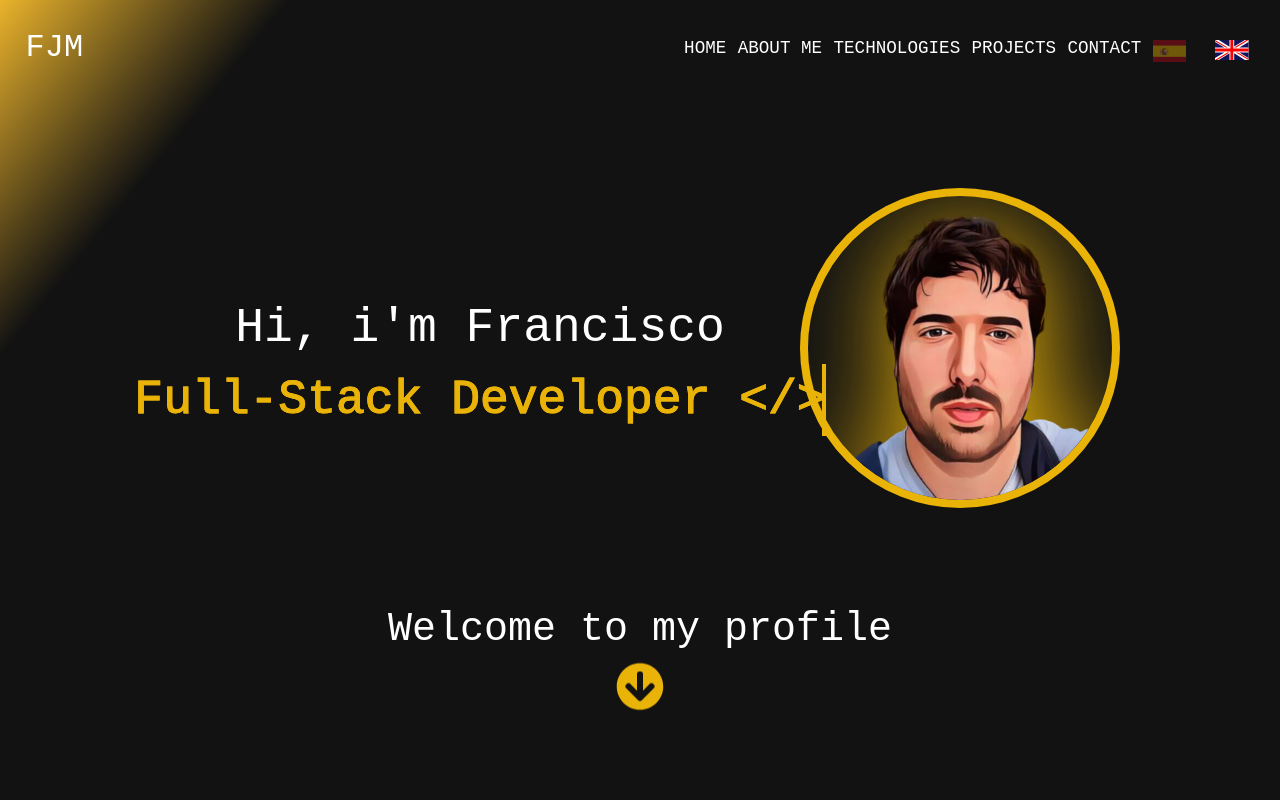
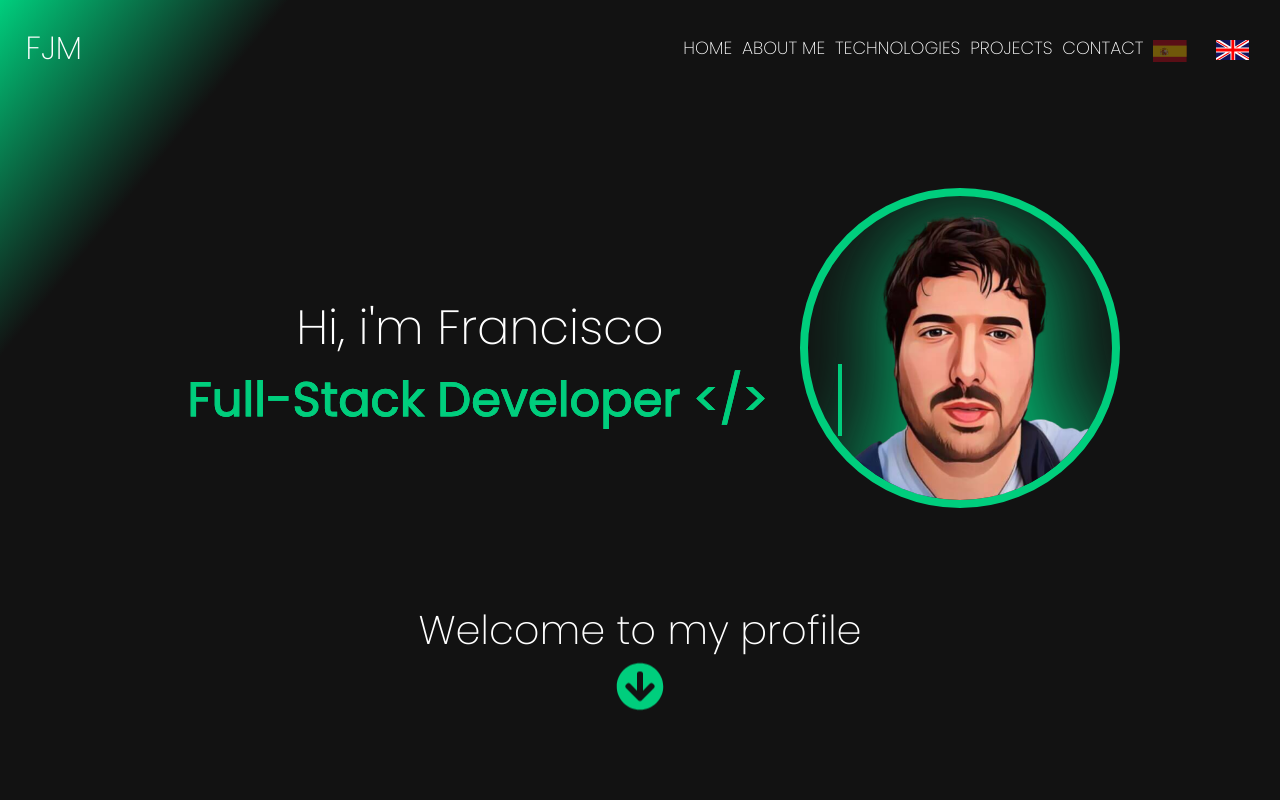
Before and after one commit to FranMack/Porfolio, a React (Vite) app in the folder front/: page / in a window 1280 px wide. Shown: the top 800 px of the page. Built offline with nearby package versions, Linux system fonts and the light colour scheme.

Commit message:
new colors build

```diff
--- a/front/index.html
+++ b/front/index.html
@@ -4,6 +4,9 @@
     <meta charset="UTF-8" />
     <meta name="viewport" content="width=device-width, initial-scale=1.0" />
     <meta name="description" content="Porfolio Francisco Mackinnon" />
+    <link rel="preconnect" href="https://fonts.googleapis.com">
+<link rel="preconnect" href="https://fonts.gstatic.com" crossorigin>
+<link href="https://fonts.googleapis.com/css2?family=Poppins:ital,wght@0,100;0,200;0,300;0,400;0,500;0,600;0,700;0,800;0,900;1,100;1,200;1,300;1,400;1,500;1,600;1,700;1,800;1,900&display=swap" rel="stylesheet">
     <link
       rel="icon"
       type="image/png"
--- a/front/src/App.css
+++ b/front/src/App.css
@@ -3,17 +3,25 @@
 @tailwind utilities;
 
 :root{
-  --primaryColor:#eab308;
+  --primaryColor:#00ce7d;
   --secundaryColor:white;
   --bgColor:#121212;
   --gradient1:rgba(18, 18, 18, 1);
-  --gradient2:rgba(234, 179, 43, 8);
+  --gradient2:rgba(0, 206, 125, 1);
 }
 
 * {
   box-sizing: border-box;
   padding: 0;
   margin: 0;
+}
+
+body {
+  background-color:var(--bgColor);
+  color: var(--secundaryColor);
+  font-family: "Poppins", sans-serif;
+  font-weight: 200;
+  font-style: normal;
 }
 
 .fondoStart {
@@ -45,11 +53,7 @@
   );
 }
 
-body {
-  background-color:var(--bgColor);
-  color: var(--secundaryColor);
-  font-family: monospace;
-}
+
 
 .textoSinFondo {
   -webkit-text-stroke: 1px var(--secundaryColor);
@@ -59,6 +63,7 @@ body {
 
 .textMotion {
   text-align: center;
+  font-weight: 400;
   display: block;
   white-space: nowrap;
   border-right: 4px solid transparent;
--- a/front/src/assets/proyectos/Info.tsx
+++ b/front/src/assets/proyectos/Info.tsx
@@ -26,6 +26,7 @@ interface ProjectInfo {
   bannerPath?: string;
   backLink?: string;
   frontLink?: string;
+  frontLink2?:string
 }
 
 export const infoAboutMe = {
@@ -73,8 +74,8 @@ export const projectsInfo: ProjectInfo[] = [
       "El administrador tiene la potestad de agregar productos nuevos, editarlos y elimimarlos.",
     adminFunctionalityEnglish:
       "The administrator has the power to add new products, edit them and delete them.",
-    backLink: "https://github.com/FranMack/TMDB---api",
-    frontLink: "https://github.com/FranMack/polirubroProps-api",
+    backLink: "https://github.com/FranMack/polirubroProps-api",
+    frontLink: "https://github.com/FranMack/polirubroProps-front",
   },
 
   {
@@ -153,8 +154,9 @@ export const projectsInfo: ProjectInfo[] = [
       "El administrador tendrá acceso a la lista de repartidores registrados, podrá verificar el estado de actividad de aquellos que estén realizando entregas en ese momento, así como también visualizar la cantidad de paquetes asignados a cada repartidor. Además, podrá crear, visualizar y editar los detalles de los paquetes que deben ser enviados.",
     adminFunctionalityEnglish:
       "The administrator will have access to the list of registered deliverers, will be able to verify the activity status of those who are making deliveries at that moment, as well as view the number of packages assigned to each deliverer. Additionally, you will be able to create, view and edit the details of the packages that must be sent.",
-    backLink: "https://github.com/FranMack/TMDB---api",
-    frontLink: "https://github.com/FranMack/TMDB---front",
+    backLink: "https://github.com/FranMack/fastDelivery-api",
+    frontLink: "https://github.com/FranMack/fastDelivery-backoffice",
+    frontLink2:"https://github.com/FranMack/fastDelivery-delivery",
     videoIdUser: "pxm56tJkOnw",
     videoIdAdmin: "ukdIW-132MQ",
   },
--- a/front/src/views/ProyectInfo.tsx
+++ b/front/src/views/ProyectInfo.tsx
@@ -20,6 +20,12 @@ function ProjectInfo() {
 
   const handleLinkFront = (): void => {
     const newTab = window.open(`${projectInfo.frontLink}`, "_blank");
+    if (newTab) {
+      newTab.focus();
+    }
+  };
+  const handleLinkFront2 = (): void => {
+    const newTab = window.open(`${projectInfo.frontLink2}`, "_blank");
     if (newTab) {
       newTab.focus();
     }
@@ -169,11 +175,11 @@ function ProjectInfo() {
                   chosenLanguage === "english" ? "REPOSITORIES" : "REPOSITORIOS"
                 }`}
               </h3>
-              <div className=" flex justify-between   text-[1.15rem] xs:w-[60%] sm:w-[40%] lg:w-[50%] ">
+              <div className=" flex justify-evenly   text-[1.15rem] xs:w-[100%] sm:w-[80%] lg:w-[80%] ">
                 {projectInfo.backLink && (
                   <button
                     onClick={handleLinkBack}
-                    className="  text-primaryColor border-primaryColor border-[2px]  font-semibold xs:px-[5%] xs:py-[2%] lg:px-[10%] lg:py-[3%] rounded-md hover:scale-[1.05] hover:shadow-lg hover:shadow-primaryColor"
+                    className="  text-primaryColor border-primaryColor border-[2px]  font-semibold xs:px-[3%] xs:py-[1%] lg:px-[5%] lg:py-[2%] rounded-md hover:scale-[1.05] hover:shadow-lg hover:shadow-primaryColor"
                   >
                     Backend
                   </button>
@@ -181,10 +187,18 @@ function ProjectInfo() {
 
                 <button
                   onClick={handleLinkFront}
-                  className="  text-primaryColor border-primaryColor border-[2px]  font-semibold xs:px-[5%] xs:py-[2%] lg:px-[10%] lg:py-[3%] rounded-md hover:scale-[1.05] hover:shadow-lg hover:shadow-primaryColor"
+                  className="  text-primaryColor border-primaryColor border-[2px]  font-semibold xs:px-[3%] xs:py-[1%]  lg:px-[5%] lg:py-[2%] rounded-md hover:scale-[1.05] hover:shadow-lg hover:shadow-primaryColor"
                 >
                   Frontend
                 </button>
+                {projectInfo.frontLink2 && (
+                  <button
+                    onClick={handleLinkFront2}
+                    className="  text-primaryColor border-primaryColor border-[2px]  font-semibold xs:px-[3%] xs:py-[1%]  lg:px-[5%] lg:py-[2%]] rounded-md hover:scale-[1.05] hover:shadow-lg hover:shadow-primaryColor"
+                  >
+                    Frontend II
+                  </button>
+                )}
               </div>
             </article>
 
--- a/front/tailwind.config.js
+++ b/front/tailwind.config.js
@@ -7,7 +7,7 @@ export default {
   theme: {
     extend: {
       colors:{
-        primaryColor:"#eab308",
+        primaryColor:"#00ce7d",
         secundaryColor:"white",
         bgColor:"#121212"
       }
```
Also changed, not shown: 5 other files (tests, documents, lock files or other folders).
